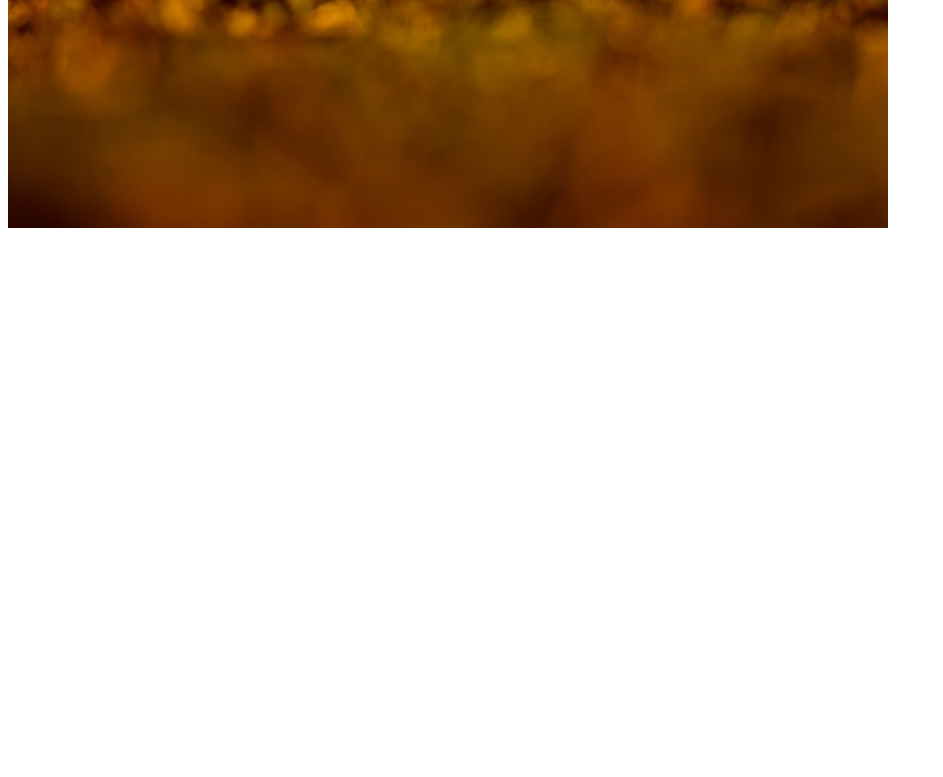
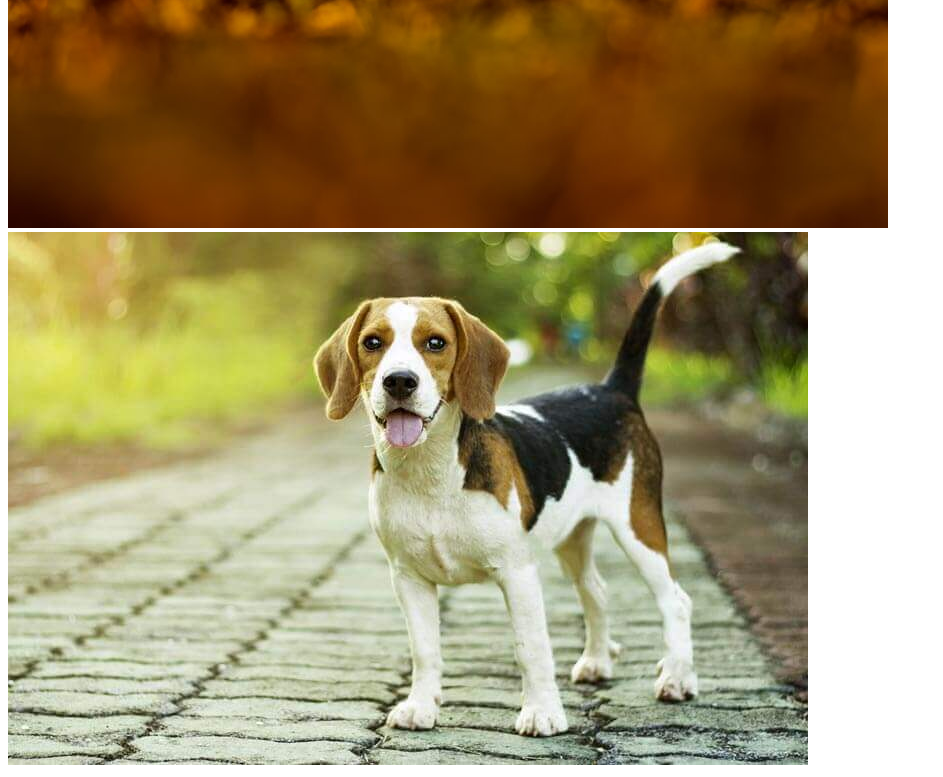
Before and after one commit to MdMukitHasan/my-second-depo, a plain HTML site: page index.html in a window 1280 px wide. Shown: the part 1258-2035 px from the top of the page, without its empty margins (0-943 px from the left). Before the commit the page ends 1498 px from the top, so only its background shows below. Drawn offline with Linux system fonts and the light colour scheme.

Commit message:
add dog img

```diff
--- a/index.html
+++ b/index.html
@@ -12,5 +12,6 @@
     <h2>mama i can code now</h2>
     <h3>new code change</h3>
     <img src="image/cat.jpg" alt="">
+    <img src="image/dog.jpg" alt="">
 </body>
 </html>
```
Also changed, not shown: image/dog.jpg (added).
